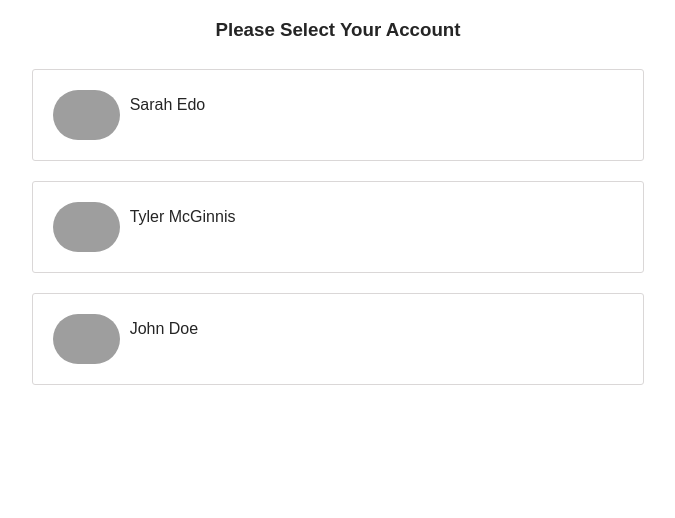
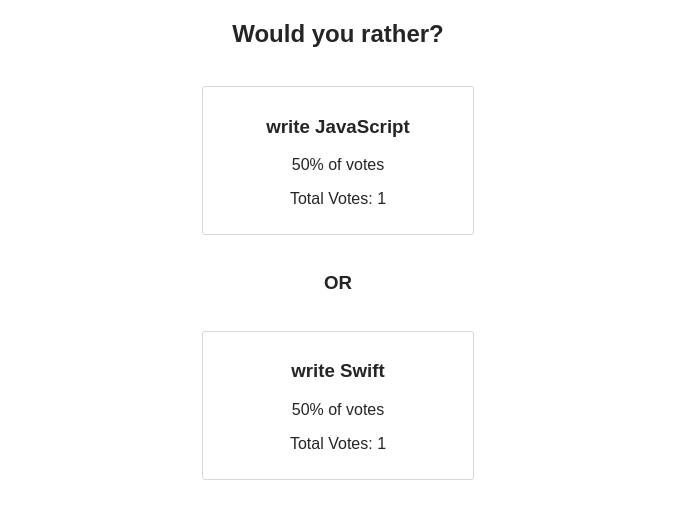
Before and after one commit to BLTuckerDev/would-you-rather-react, a React (Create React App) app: page / in a window 1280 px wide. Shown: the top 518 px of the page, without its empty margins (302-977 px from the left). Built offline with nearby package versions, Linux system fonts and the light colour scheme; grey boxes are pictures that could not be loaded; what react-redux-loading would draw is missing.

Commit message:
feat: Add QuestionDetailComponent

```diff
--- a/src/components/App.js
+++ b/src/components/App.js
@@ -1,10 +1,11 @@
 import React, { Component } from 'react';
 import Login from "./Login"
+import QuestionDetail from "./QuestionDetail";
 
 class App extends Component {
   render() {
     return (
-      <Login/>
+        <QuestionDetail/>
     );
   }
 }
--- /dev/null
+++ b/src/components/QuestionDetail.js
@@ -0,0 +1,195 @@
+import React, {Component} from 'react'
+import {connect} from 'react-redux'
+
+
+class QuestionDetail extends Component {
+
+    //TODO Handle 404 page here when question id is invalid
+
+    render() {
+        const {question, optionOneVotes, optionTwoVotes, totalVotes} = this.props;
+
+        return (
+            <div className="center">
+                <h2>Would you rather?</h2>
+                <br/>
+                <div className="questionBox">
+                    <h3>{question.optionOne.text}</h3>
+                    <p>{`${(optionOneVotes/totalVotes) * 100}% of votes`}</p>
+                    <p>{`Total Votes: ${optionOneVotes}`}</p>
+                </div>
+                <br/>
+                <h3>OR</h3>
+                <br/>
+                <div className="questionBox">
+                    <h3>{question.optionTwo.text}</h3>
+                    <p>{`${(optionTwoVotes/totalVotes) * 100}% of votes`}</p>
+                    <p>{`Total Votes: ${optionTwoVotes}`}</p>
+                </div>
+            </div>
+        )
+    }
+}
+
+
+function mapStateToProps({questions, users}, props) {
+
+    //TODO remove when store actions are wired up
+    users = {
+        sarahedo: {
+            id: 'sarahedo',
+            name: 'Sarah Edo',
+            avatarURL: 'https://tylermcginnis.com/would-you-rather/sarah.jpg',
+            answers: {
+                "8xf0y6ziyjabvozdd253nd": 'optionOne',
+                "6ni6ok3ym7mf1p33lnez": 'optionOne',
+                "am8ehyc8byjqgar0jgpub9": 'optionTwo',
+                "loxhs1bqm25b708cmbf3g": 'optionTwo'
+            },
+            questions: ['8xf0y6ziyjabvozdd253nd', 'am8ehyc8byjqgar0jgpub9']
+        },
+        tylermcginnis: {
+            id: 'tylermcginnis',
+            name: 'Tyler McGinnis',
+            avatarURL: "https://tylermcginnis.com/would-you-rather/tyler.jpg",
+            answers: {
+                "vthrdm985a262al8qx3do": 'optionOne',
+                "xj352vofupe1dqz9emx13r": 'optionTwo',
+            },
+            questions: ['loxhs1bqm25b708cmbf3g', 'vthrdm985a262al8qx3do'],
+        },
+        johndoe: {
+            id: 'johndoe',
+            name: 'John Doe',
+            avatarURL: 'https://tylermcginnis.com/would-you-rather/dan.jpg',
+            answers: {
+                "xj352vofupe1dqz9emx13r": 'optionOne',
+                "vthrdm985a262al8qx3do": 'optionTwo',
+                "6ni6ok3ym7mf1p33lnez": 'optionOne'
+            },
+            questions: ['6ni6ok3ym7mf1p33lnez', 'xj352vofupe1dqz9emx13r'],
+        }
+    }
+
+    questions = {
+        "8xf0y6ziyjabvozdd253nd": {
+            id: '8xf0y6ziyjabvozdd253nd',
+            author: 'sarahedo',
+            timestamp: 1467166872634,
+            optionOne: {
+                votes: ['sarahedo'],
+                text: 'have horrible short term memory',
+            },
+            optionTwo: {
+                votes: [],
+                text: 'have horrible long term memory'
+            }
+        },
+        "6ni6ok3ym7mf1p33lnez": {
+            id: '6ni6ok3ym7mf1p33lnez',
+            author: 'johndoe',
+            timestamp: 1468479767190,
+            optionOne: {
+                votes: [],
+                text: 'become a superhero',
+            },
+            optionTwo: {
+                votes: ['johndoe', 'sarahedo'],
+                text: 'become a supervillian'
+            }
+        },
+        "am8ehyc8byjqgar0jgpub9": {
+            id: 'am8ehyc8byjqgar0jgpub9',
+            author: 'sarahedo',
+            timestamp: 1488579767190,
+            optionOne: {
+                votes: [],
+                text: 'be telekinetic',
+            },
+            optionTwo: {
+                votes: ['sarahedo'],
+                text: 'be telepathic'
+            }
+        },
+        "loxhs1bqm25b708cmbf3g": {
+            id: 'loxhs1bqm25b708cmbf3g',
+            author: 'tylermcginnis',
+            timestamp: 1482579767190,
+            optionOne: {
+                votes: [],
+                text: 'be a front-end developer',
+            },
+            optionTwo: {
+                votes: ['sarahedo'],
+                text: 'be a back-end developer'
+            }
+        },
+        "vthrdm985a262al8qx3do": {
+            id: 'vthrdm985a262al8qx3do',
+            author: 'tylermcginnis',
+            timestamp: 1489579767190,
+            optionOne: {
+                votes: ['tylermcginnis'],
+                text: 'find $50 yourself',
+            },
+            optionTwo: {
+                votes: ['johndoe'],
+                text: 'have your best friend find $500'
+            }
+        },
+        "xj352vofupe1dqz9emx13r": {
+            id: 'xj352vofupe1dqz9emx13r',
+            author: 'johndoe',
+            timestamp: 1493579767190,
+            optionOne: {
+                votes: ['johndoe'],
+                text: 'write JavaScript',
+            },
+            optionTwo: {
+                votes: ['tylermcginnis'],
+                text: 'write Swift'
+            }
+        },
+    }
+
+    //const {questionId} = props.match.params
+    //const question = questions[questionId];
+
+    const questionId = "xj352vofupe1dqz9emx13r";
+
+    Object.keys(users)
+        .forEach((user) => console.log(`user: ${user}`))
+
+    const totalVotes = Object.keys(users)
+        .map(userKey => users[userKey].answers)
+        .filter(answers => answers[questionId])
+        .length;
+
+    console.log(`Total Votes: ${totalVotes}`);
+
+    //TODO replace with real question
+    let question = {
+        id: 'xj352vofupe1dqz9emx13r',
+        author: 'johndoe',
+        timestamp: 1493579767190,
+        optionOne: {
+            votes: ['johndoe'],
+            text: 'write JavaScript',
+        },
+        optionTwo: {
+            votes: ['tylermcginnis'],
+            text: 'write Swift'
+        }
+    };
+
+
+    return {
+        question,
+        optionOneVotes: question.optionOne.votes.length,
+        optionTwoVotes: question.optionTwo.votes.length,
+        totalVotes,
+    }
+}
+
+
+export default connect(mapStateToProps)(QuestionDetail);
--- a/src/index.css
+++ b/src/index.css
@@ -113,3 +113,14 @@
   border-radius: 3px;
   cursor: pointer;
 }
+
+.questionBox {
+  width: 100%;
+  max-width: 250px;
+  padding: 10px;
+  text-align: center;
+  margin: 0 auto;
+  border: 1px solid #dad7d7;
+  border-radius: 3px;
+  cursor: pointer;
+}
```
